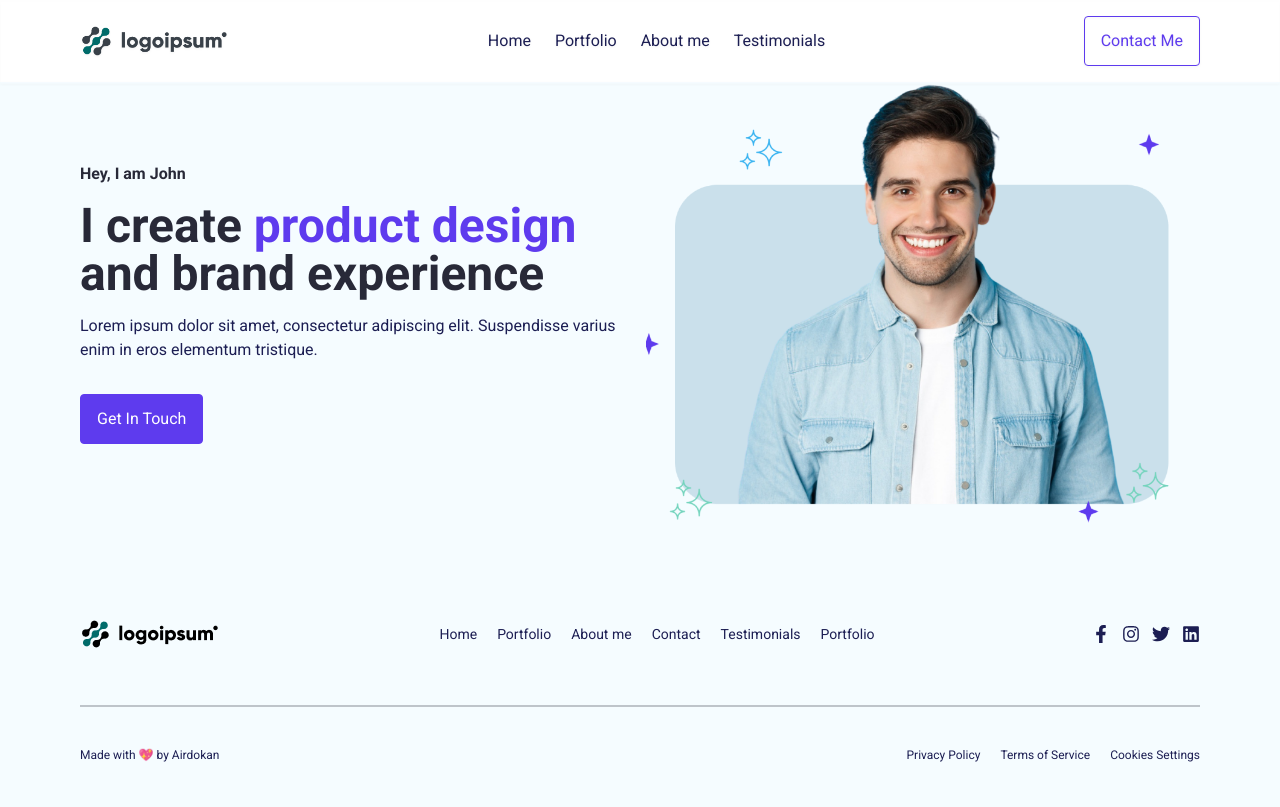
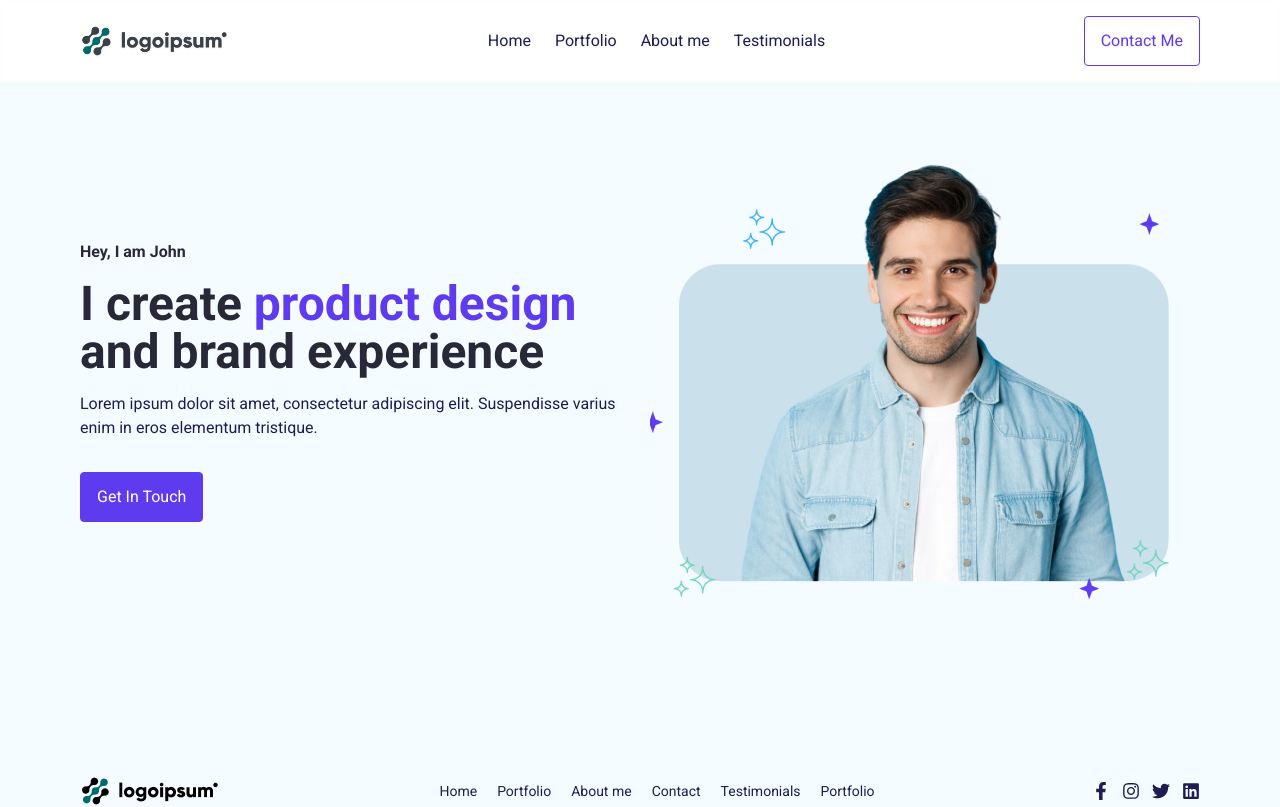
Before and after one commit to crishard/Personal-portfolio-website, a React (Vite) app: page / in a window 1280 px wide. Shown: the top 807 px of the page. Built offline with nearby package versions, Linux system fonts and the light colour scheme.

Commit message:
ajustes de estilos

```diff
--- a/src/components/HomeSection/HomeSection.tsx
+++ b/src/components/HomeSection/HomeSection.tsx
@@ -2,7 +2,7 @@ import heroImage from "../../assets/Group 11 1.png"
 import Button from "../Button/Button"
 export const HomeSection = () => {
   return (
-    <section className="grid grid-cols-2 items-center bg-bg-shade gap-3 px-20 text-">
+    <section className="grid grid-cols-2 items-center bg-bg-shade px-20 gap-5 py-20">
       <div>
         <p className="font-semibold text-heading-color">Hey, I am John</p>
         <h1 className="text-5xl font-semibold text-heading-color py-4">
```
